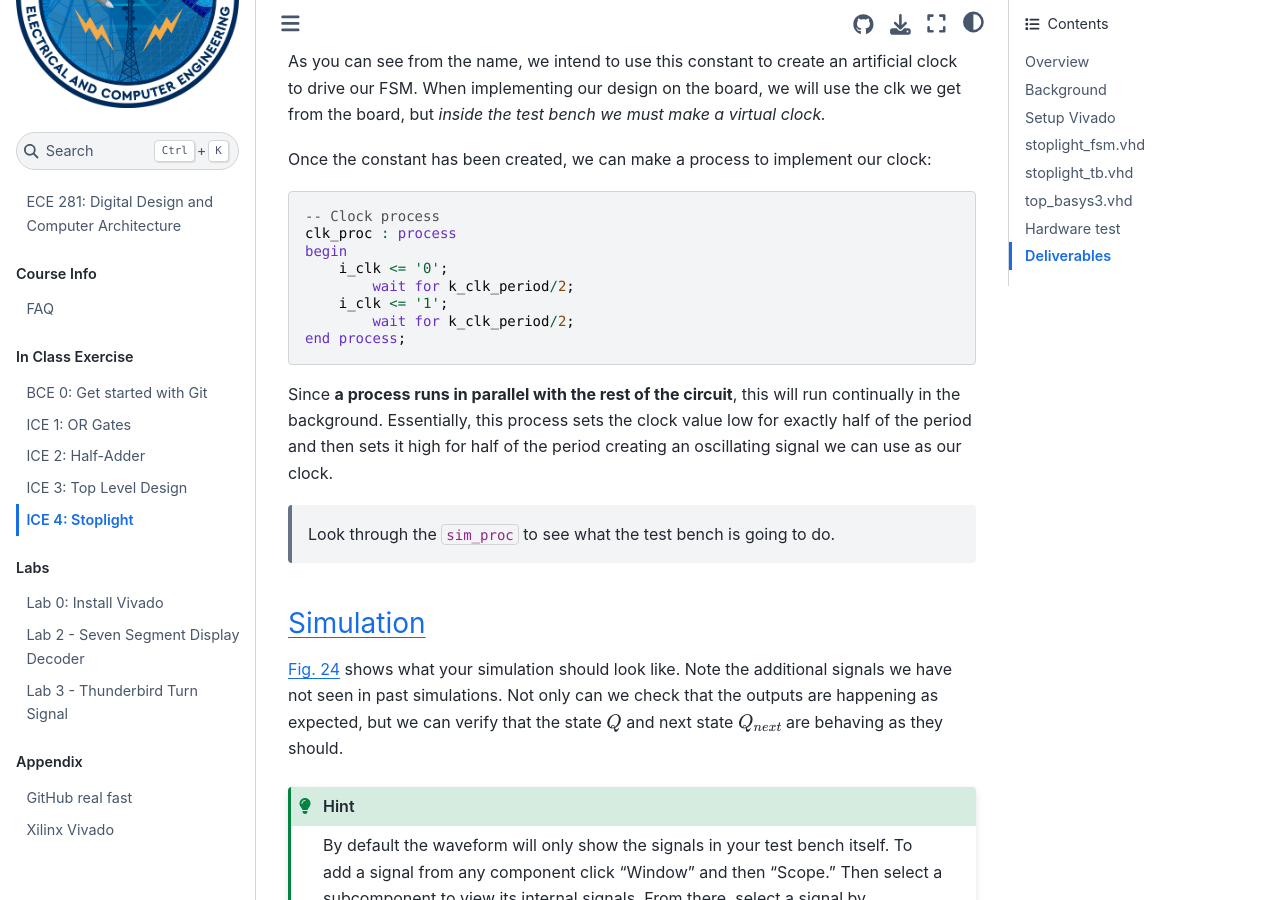
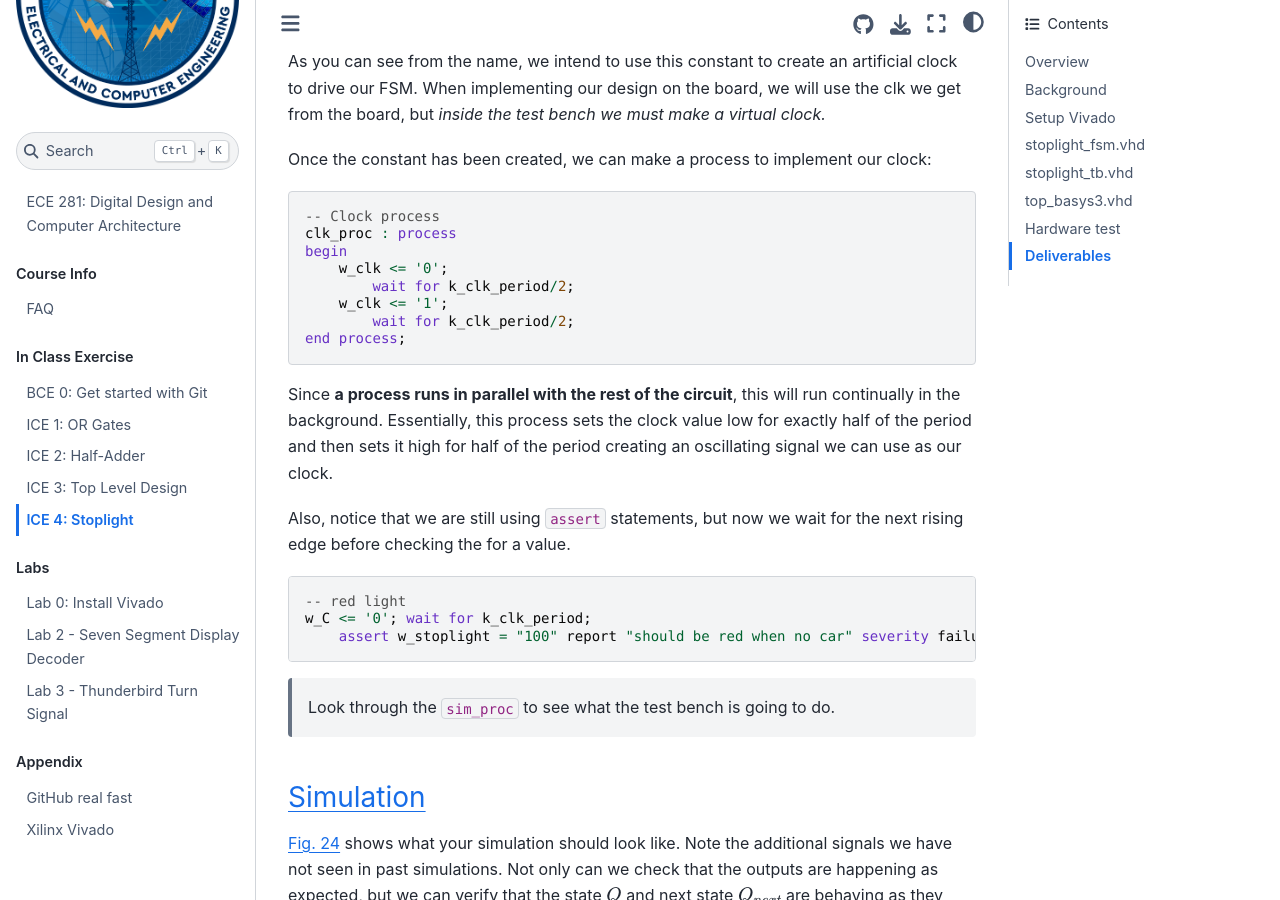
Before and after one commit to USAFA-ECE/ece281-book, a Jupyter Book: the page built from book/ICE/ICE4.md, in a window 1280 px wide and 900 px high, scrolled down 7569 px. Built offline with Jupyter Book 1.0.4 settings and Sphinx 7.4.7 and the Sphinx Book theme 1.1.4, drawn with Linux system fonts in a browser that asks for light colours; pages that are not in the unit, such as notebooks, are missing from menus.

Commit message:
Use assert to test FSM

````diff
--- a/book/ICE/ICE4.md
+++ b/book/ICE/ICE4.md
@@ -257,9 +257,9 @@ Once the constant has been created, we can make a process to implement our clock
 -- Clock process
 clk_proc : process
 begin
-    i_clk <= '0';
+    w_clk <= '0';
         wait for k_clk_period/2;
-    i_clk <= '1';
+    w_clk <= '1';
         wait for k_clk_period/2;
 end process;
 ```
@@ -268,6 +268,15 @@ Since **a process runs in parallel with the rest of the circuit**, this will
 run continually in the background. Essentially, this process sets the
 clock value low for exactly half of the period and then sets it high for
 half of the period creating an oscillating signal we can use as our clock.
+
+Also, notice that we are still using `assert` statements, but now we wait for the
+next rising edge before checking the for a value.
+
+```vhdl
+-- red light
+w_C <= '0'; wait for k_clk_period;
+    assert w_stoplight = "100" report "should be red when no car" severity failure;
+```
 
 > Look through the `sim_proc` to see what the test bench is going to do.
 
@@ -296,7 +305,7 @@ output is not then the issues is in your output equations. If `f_Q_next`
 is correct but `f_Q` is not then maybe you are resetting on accident or
 your process is incorrect.
 
-```{figure} img/ice4_image16.jpg
+```{figure} img/ice4_image16.png
 ---
 name: stoplight-waveform
 ---
````
Also changed, not shown: book/lab/lab3.md (+12 -1 lines), book/ICE/img/ice4_image16.jpg (deleted), book/ICE/img/ice4_image16.png (added).
